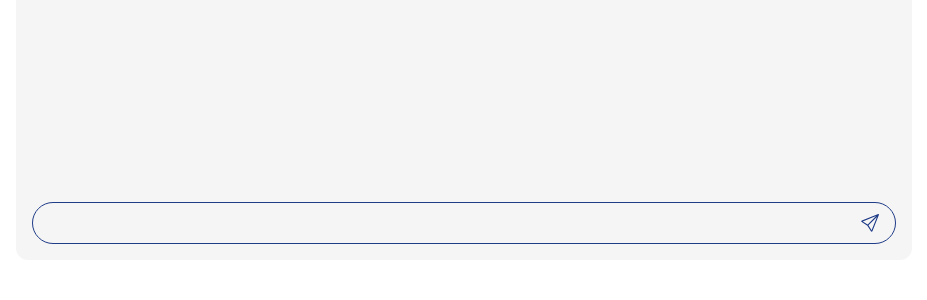
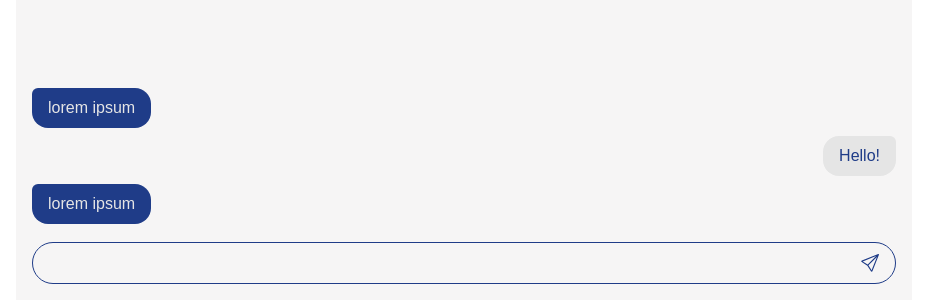
Before and after one commit to Sami-Rocks/local-chat, a React (Create React App) app: page / in a window 1280 px wide. Shown: the part 500-800 px from the top of the page, without its empty margins (176-1103 px from the left). Built offline with nearby package versions, Linux system fonts and the light colour scheme.

Commit message:
text message bubble

```diff
--- a/src/App.jsx
+++ b/src/App.jsx
@@ -1,10 +1,20 @@
+import TextBubble from "./components/TextBubble";
 
 function App() {
   return (
-    <div className="w-screen h-screen md:py-10">
-      <div className="w-auto md:rounded-xl mx-auto max-w-4xl h-full bg-background p-4 relative" >
+    <div className="w-screen h-screen ">
+      <div className="w-auto md:rounded-xl mx-auto max-w-4xl h-screen relative bg-background p-4" >
 
-        <div className="absolute left-0 bottom-0 z-10 w-full p-4" >
+        <div className="flex flex-col justify-end z-1 h-full pb-14" >
+
+          <TextBubble type={'not-user'} message={'lorem ipsum'} />
+          <TextBubble type={'user'} message={'Hello!'} />
+          <TextBubble type={'not-user'} message={'lorem ipsum'} />
+
+        </div>
+
+
+        <div className="absolute left-0 bottom-0 z-10 w-full p-4 bg-background" >
           <div className="border border-primary overflow-hidden rounded-full flex justify-between items-center" >
             <input className="w-full outline-none py-2 px-4 bg-transparent" type="text" />
             <button className="pr-4" >
--- /dev/null
+++ b/src/components/TextBubble/index.jsx
@@ -0,0 +1,10 @@
+const TextBubble = ({ type, message }) => (
+        <div className={`
+            max-w-lg w-fit my-1 py-2 px-4 rounded-2xl
+            ${type === 'user' ? 'rounded-tr-md self-end bg-white text-primary' : 'rounded-tl-md bg-primary text-white'}
+        `}>
+          {message}
+        </div>
+)
+
+export default TextBubble
```
